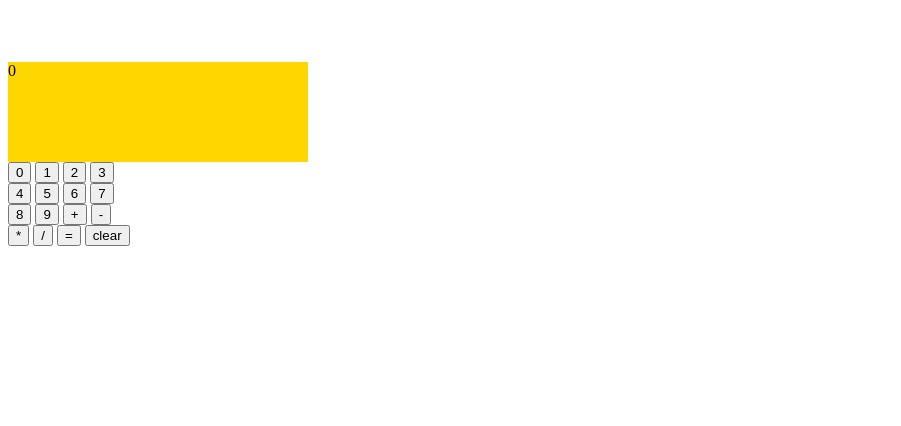
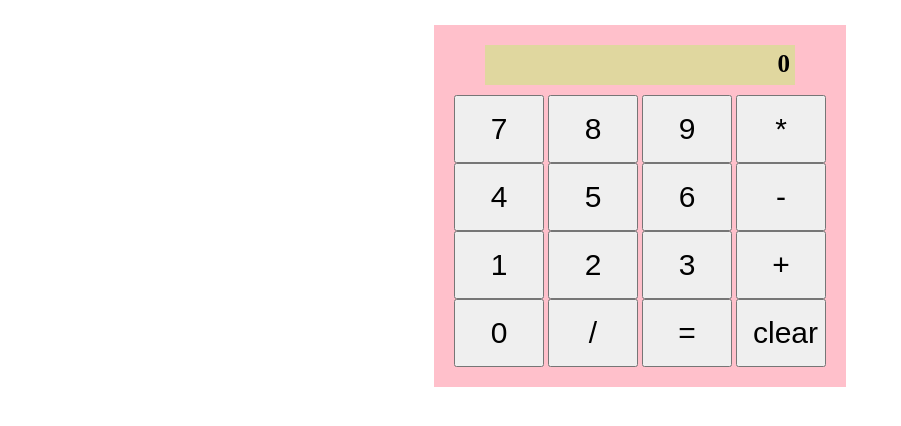
Before and after one commit to gonzalezgabriel3/calculator, a plain HTML site: page index.html in a window 1280 px wide. Shown: the whole page, without its empty margins (0-901 px from the left). Drawn offline with Linux system fonts and the light colour scheme.

Commit message:
Add Style Fix divide

```diff
--- a/index.html
+++ b/index.html
@@ -8,25 +8,32 @@
     <link rel="stylesheet" href="style.css">
 </head>
 <body>
-    <div><br><br><br>
+    <div>
         <span id="display">0</span>
-        <button id="btn0">0</button>
-        <button id="btn1">1</button>
-        <button id="btn2">2</button>
-        <button id="btn3">3</button><br>
+
+        <button id="btn7">7</button>
+        <button id="btn8">8</button>
+        <button id="btn9">9</button>
+        <button id="multiply">*</button>
+
         <button id="btn4">4</button>
         <button id="btn5">5</button>
         <button id="btn6">6</button>
-        <button id="btn7">7</button><br>
-        <button id="btn8">8</button>
-        <button id="btn9">9</button>
+        <button id="subtract">-</button>
+
+        <button id="btn1">1</button>
+        <button id="btn2">2</button>
+        <button id="btn3">3</button>
         <button id="add">+</button>
-        <button id="subtract">-</button><br>
-        <button id="multiply">*</button>
+
+        <button id="btn0">0</button>
         <button id="divide">/</button>
         <button id="equal">=</button>
         <button id="clear">clear</button>
+    </div>
 
-    </div>
+
+
+
 </body>
 </html>
--- a/javascript.js
+++ b/javascript.js
@@ -264,7 +264,7 @@ btnDivide.addEventListener("click", ()=>{
     operator = "/";
     console.log(operator);
 }
-if (operator == "/" && +secondNumber==0){
+if (operator == "/" && +secondNumber==='0'){
         displayError();
 
     } else {
--- a/style.css
+++ b/style.css
@@ -1,6 +1,28 @@
 #display {
     width: 300px;
-    height: 100px;
-    background-color: gold;
+    height: 30px;
+    background-color: rgb(224, 215, 159);
     display: block;
+    padding: 5px;
+    text-align: right;
+    margin: auto;
+    margin-bottom: 10px;
+    font-weight: bold;
+    font-size: 25px;
 }
+
+div {
+    display: block;
+    width: 372px;
+    margin:25px auto 0 auto;
+    background-color: pink;
+    padding: 20px;
+}
+
+button {
+    padding: 15px;
+    display: inline-block;
+    font-size: 30px;
+    width:90px;
+
+}
```
